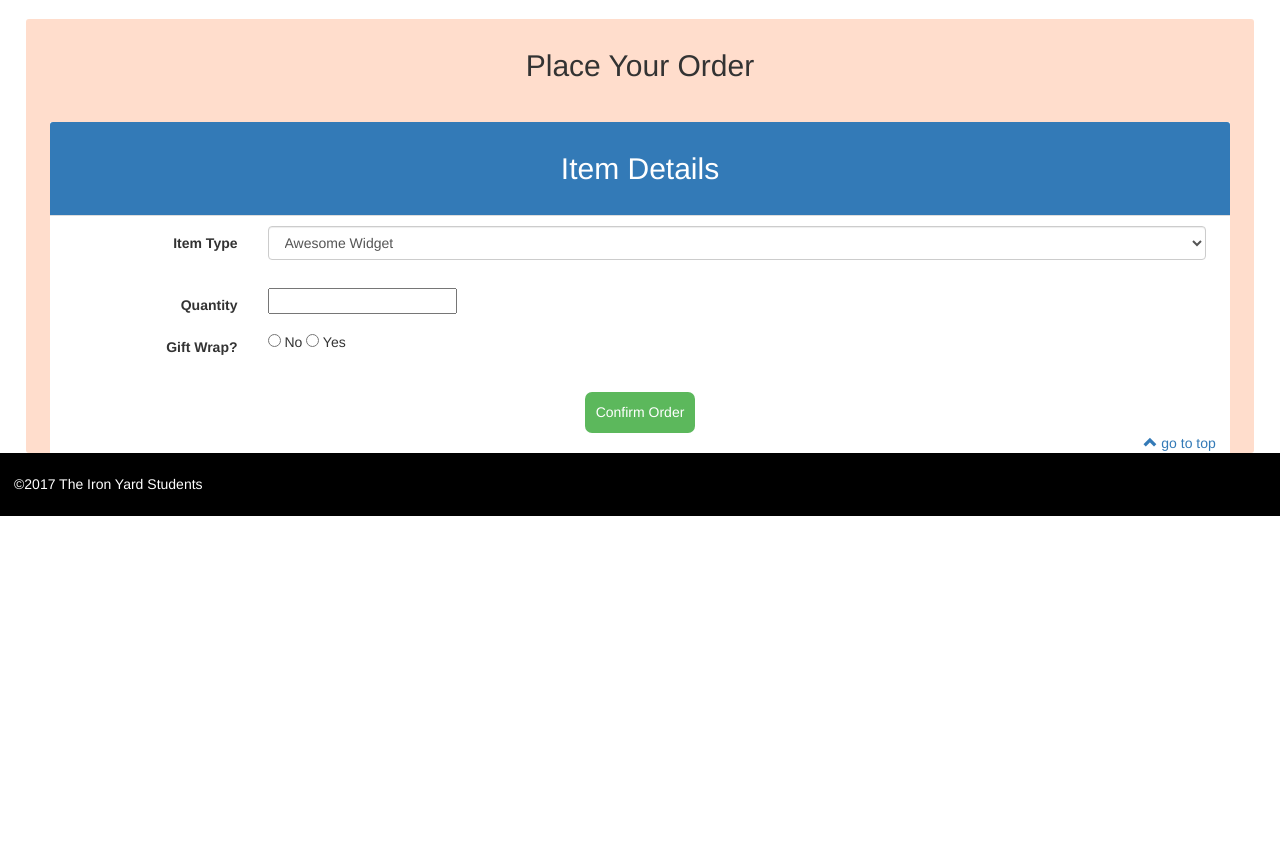
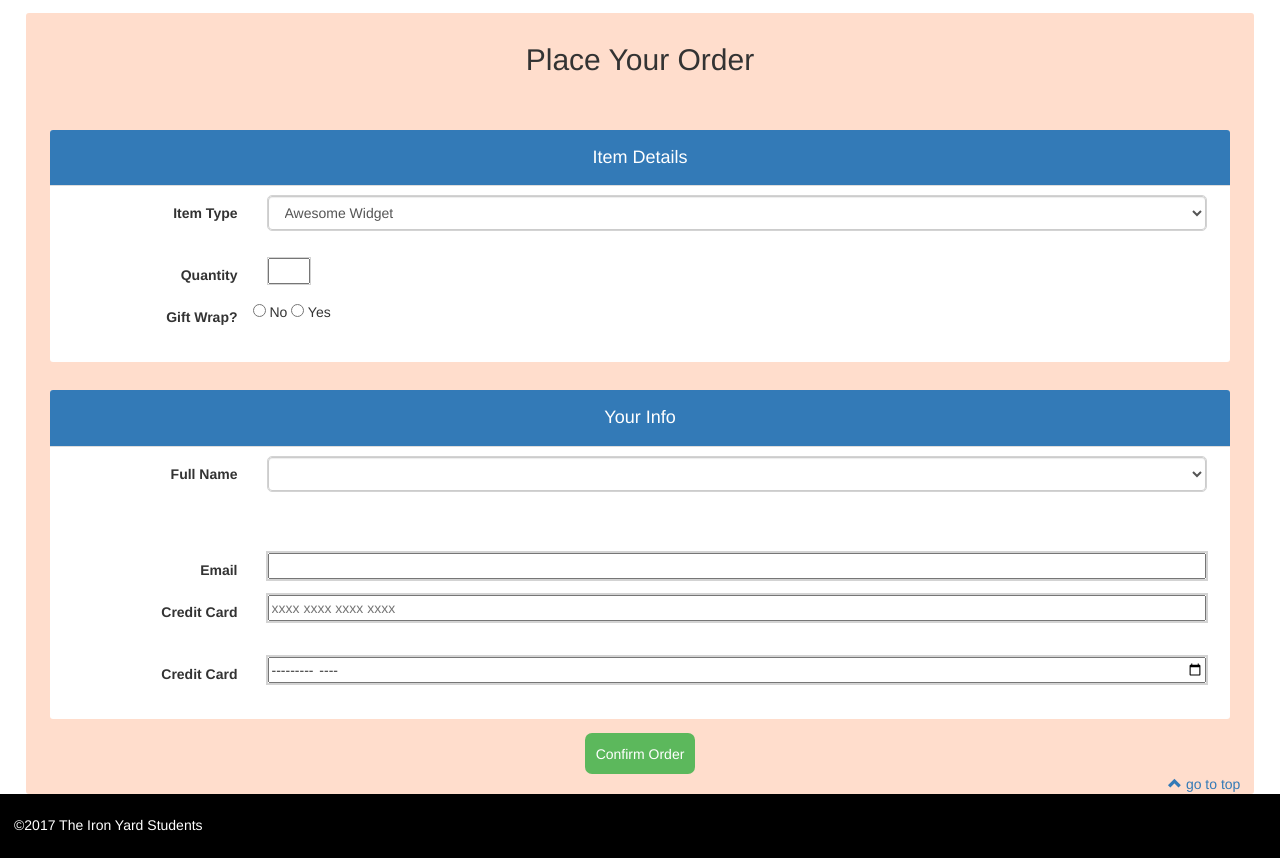
Before and after one commit to davidasteed/WidgetCo, a plain HTML site: page index.html in a window 1280 px wide. Shown: the part 1043-1901 px from the top of the page. Before the commit the page ends 1559 px from the top, so only its background shows below. Drawn offline with nearby package versions, Linux system fonts and the light colour scheme.

Commit message:
fixed up styling for the "place your order" pane

```diff
--- a/index.html
+++ b/index.html
@@ -78,11 +78,11 @@
                 <span aria-hidden="true">&laquo;</span>
               </a>
             </li>
-            <li><a href="#">1</a></li>
-            <li><a href="#">2</a></li>
-            <li><a href="#">3</a></li>
-            <li><a href="#">4</a></li>
-            <li><a href="#">5</a></li>
+            <li><a>1</a></li>
+            <li><a>2</a></li>
+            <li><a>3</a></li>
+            <li><a>4</a></li>
+            <li><a>5</a></li>
             <li>
               <a href="#" aria-label="Next">
                 <span aria-hidden="true">&raquo;</span>
@@ -100,7 +100,7 @@
       <section class="place_Order">
         <h2>Place Your Order</h2>
         <section class="panel-default">
-          <h2 class="panel-heading">Item Details</h2>
+          <h4 class="panel-heading">Item Details</h4>
           <section class="form-horizontal">
             <section class="form-group">
               <label for="select_Widget" class="col-sm-2 control-label">Item Type</label>
@@ -120,7 +120,7 @@
             <section class="form-group flex_Form_Group">
               <label for="quantity" class="col-sm-2 control-label">Quantity</label>
               <section class="col-sm-10">
-                <input type="number" name="quantity" id="quantity" min="0">
+                <input type="number" name="quantity" id="quantity" class="input_Styling" min="0">
               </section>
             </section>
           </section>
@@ -128,7 +128,7 @@
           <section class="form-horizontal">
             <section class="form-group flex_Form_Group">
               <label for="gift_Wrap" class="col-sm-2 control-label">Gift Wrap?</label>
-              <section class="col-sm-10">
+              <section class="col-sm-10 radio_Styling">
                 <section>
                   <input type="radio" name="Gift Wrap" value="No">
                   No
@@ -139,13 +139,55 @@
             </section>
           </section>
 
-          <a href="" class="nav nav-pills">Confirm Order</a>
+        </section>
 
-          <aside class="goto">
-            <a href="#first_Section" class="href_Symbol glyphicon glyphicon-chevron-up"></a>
-            <a href="#first_Section">go to top</a>
-          </aside>
+        <section class="panel-default your_Info">
+          <h4 class="panel-heading">Your Info</h4>
+          <section class="form-horizontal">
+            <section class="form-group">
+              <label for="fullname_Input" class="col-sm-2 control-label">Full Name</label>
+              <section class="col-sm-10">
+                <select id="fullname_Input" type="text" class="form-control">
+                </select>
+              </section>
+            </section>
+          </section>
+
+          <section class="form-horizontal">
+            <section class="form-group">
+              <label for="email" class="col-sm-2 control-label">Email</label>
+              <section class="col-sm-10">
+                <input type="email" name="email" id="email" class="email_Styling">
+              </section>
+            </section>
+          </section>
+
+          <section class="form-horizontal">
+            <section class="form-group">
+              <label for="credit_Card" class="col-sm-2 control-label">Credit Card</label>
+              <section class="col-sm-10">
+                <input type="text" name="credit_Card" id="credit_Card" class="email_Styling" placeholder="xxxx xxxx xxxx xxxx">
+              </section>
+            </section>
+          </section>
+
+          <section class="form-horizontal">
+            <section class="form-group">
+              <label for="expiration" class="col-sm-2 control-label">Credit Card</label>
+              <section class="col-sm-10">
+                <input type="month" name="expiration" id="expiration" class="email_Styling">
+              </section>
+            </section>
+          </section>
+
         </section>
+
+        <a href="" class="nav nav-pills">Confirm Order</a>
+
+        <aside class="goto">
+          <a href="#first_Section" class="href_Symbol glyphicon glyphicon-chevron-up"></a>
+          <a href="#first_Section">go to top</a>
+        </aside>
       </section>
 
 
--- a/sass/main.scss
+++ b/sass/main.scss
@@ -5,7 +5,8 @@
 @import "mobile.footer";
 
 
-// TODO:  get the go to top positioned
 // TODO:  replace "margin: 1em" with a variable
 // TODO:  replace "width: NN" with a variable
 // TODO:  fix the icon pill spacing
+
+// TODO: note in assignment submission:  couldn't find in Bootstrap how to change the "Item Type" <input> element to display the up/down arrow control.
--- a/sass/mobile.content.scss
+++ b/sass/mobile.content.scss
@@ -131,24 +131,28 @@
   margin: auto;
   background-color: $color_PaleOrange;
   border-radius: 3px;
-  h2 {
+  display: flex;
+  flex-direction: column;
+
+  h2, h4 {
     text-align: center;
     padding-top: 1em;
     padding-bottom: 1em;
+    margin-top: 0;
 
   }
   .panel-default {
     display: flex;
     flex-direction: column;
     width: 96%;
-    margin: auto;
+    margin: 1em auto;
     background-color: $color_White;
+    border-radius: 3px;
     .panel-heading {
       background-color: $color_SkyBlue;
       color: $color_White;
       text-align: center;
       width: 100%;
-      margin-top: 0;
     }
     .form-horizontal {
       width: 96%;
@@ -157,10 +161,22 @@
       flex-flow: column wrap;
       .flex_Form_Group {
         display: flex;
+      .radio_Styling {
+        padding-left: 0;
       }
+      input[type=number] {
+        width: 3em;
+      }
+      }
+    .email_Styling {
+      width: 100%;
+      outline: .2em solid $color_LightGrey;
+    }
+    }
+    select, .input_Styling {
+      outline: .1em solid $color_LightGrey;
     }
   }
-
   .nav-pills {
     background-color: $color_Green;
     padding: .75em;
```
Also changed, not shown: styles.css.
